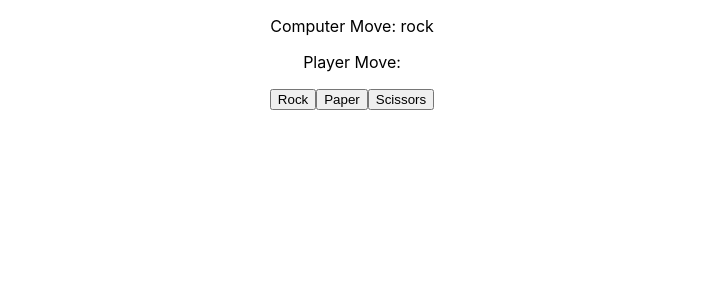
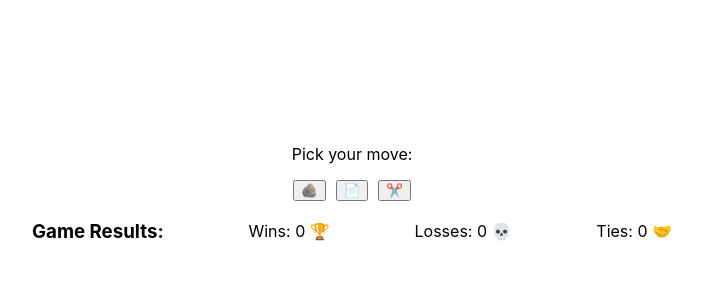
Before and after one commit to Bwardstories/React-paper-rock-scissors, a React (Create React App) app: page / in a window 1280 px wide. Shown: the top 300 px of the page, without its empty margins (288-990 px from the left). Built offline with nearby package versions, Linux system fonts and the light colour scheme.

Commit message:
added wednesday and thursdays work

```diff
--- a/src/App.css
+++ b/src/App.css
@@ -1,38 +1,31 @@
-.App {
+.mainContainer {
+  margin-top: 10%;
+  width: 100%;
+  display: flex;
+  flex-direction: column;
+  justify-content: center;
+  align-items: center;
   text-align: center;
 }
 
-.App-logo {
-  height: 40vmin;
-  pointer-events: none;
-}
-
-@media (prefers-reduced-motion: no-preference) {
-  .App-logo {
-    animation: App-logo-spin infinite 20s linear;
-  }
-}
-
-.App-header {
-  background-color: #282c34;
-  min-height: 100vh;
+.moveDisplayContainer {
+  width: 100%;
   display: flex;
   flex-direction: column;
   align-items: center;
-  justify-content: center;
-  font-size: calc(10px + 2vmin);
-  color: white;
 }
 
-.App-link {
-  color: #61dafb;
+.resultsContainer {
+  width: 50%;
+  display: flex;
+  justify-content: space-between;
+  align-items: center;
 }
 
-@keyframes App-logo-spin {
-  from {
-    transform: rotate(0deg);
-  }
-  to {
-    transform: rotate(360deg);
-  }
+.buttonContainer {
+  display: flex;
+  flex-direction: row;
+  justify-content: center;
+  align-items: center;
+  gap: 10px;
 }
--- a/src/App.tsx
+++ b/src/App.tsx
@@ -4,19 +4,94 @@ import './App.css'
 const MOVES = ['rock', 'paper', 'scissors'] as const
 type Move = (typeof MOVES)[number]
 
+function getRandomMove(): Move {
+  return MOVES[Math.floor(Math.random() * MOVES.length)]
+}
+
+function determineWinner(
+  playerMove: Move,
+  computerMove: Move,
+): 'win' | 'lose' | 'tie' {
+  if (playerMove === computerMove) return 'tie'
+  if (
+    (playerMove === 'rock' && computerMove === 'scissors') ||
+    (playerMove === 'paper' && computerMove === 'rock') ||
+    (playerMove === 'scissors' && computerMove === 'paper')
+  ) {
+    return 'win'
+  }
+  return 'lose'
+}
+
 function App() {
-  const [computerMove, setComputerMove] = useState<Move>(
-    () => MOVES[Math.floor(Math.random() * MOVES.length)],
-  )
+  const [computerMove, setComputerMove] = useState<Move>(getRandomMove)
   const [playerMove, setPlayerMove] = useState<Move | null>(null)
+  const [wins, setWins] = useState(0)
+  const [losses, setLosses] = useState(0)
+  const [ties, setTies] = useState(0)
+
+  const handlePlayerMove = (move: Move) => {
+    const newComputerMove = getRandomMove()
+    setPlayerMove(move)
+    setComputerMove(newComputerMove)
+
+    const result = determineWinner(move, newComputerMove)
+
+    if (result === 'win') {
+      setWins(wins + 1)
+    } else if (result === 'lose') {
+      setLosses(losses + 1)
+    } else {
+      setTies(ties + 1)
+    }
+  }
+
+  const handleNewGame = () => {
+    setPlayerMove(null)
+    setComputerMove(getRandomMove())
+  }
 
   return (
-    <div className="App">
-      <p>Computer Move: {computerMove}</p>
-      <p>Player Move: {playerMove ?? playerMove}</p>
-      <button onClick={() => setPlayerMove('rock')}>Rock</button>
-      <button onClick={() => setPlayerMove('paper')}>Paper</button>
-      <button onClick={() => setPlayerMove('scissors')}>Scissors</button>
+    <div className="mainContainer">
+      {playerMove === null ? (
+        <div className="moveDisplayContainer">
+          <p>Pick your move:</p>
+          <div className="buttonContainer">
+            <button onClick={() => handlePlayerMove('rock')}>🪨</button>
+            <button onClick={() => handlePlayerMove('paper')}>📄</button>
+            <button onClick={() => handlePlayerMove('scissors')}>✂️</button>
+          </div>
+        </div>
+      ) : (
+        <>
+          <p>Computer Move: {computerMove}</p>
+          <p>Player Move: {playerMove}</p>
+          <p>
+            Result:{' '}
+            {determineWinner(playerMove, computerMove) === 'win'
+              ? 'You win!'
+              : determineWinner(playerMove, computerMove) === 'lose'
+                ? 'Computer wins!'
+                : "It's a tie!"}
+          </p>
+
+          {losses >= 5 && (
+            <p>
+              The computer has beaten you to 5 wins... world domination is
+              imminent! 🤖💀
+            </p>
+          )}
+
+          <button onClick={handleNewGame}>New Game</button>
+        </>
+      )}
+
+      <div className="resultsContainer">
+        <h3>Game Results:</h3>
+        <p>Wins: {wins} 🏆</p>
+        <p>Losses: {losses} 💀</p>
+        <p>Ties: {ties} 🤝</p>
+      </div>
     </div>
   )
 }
```
